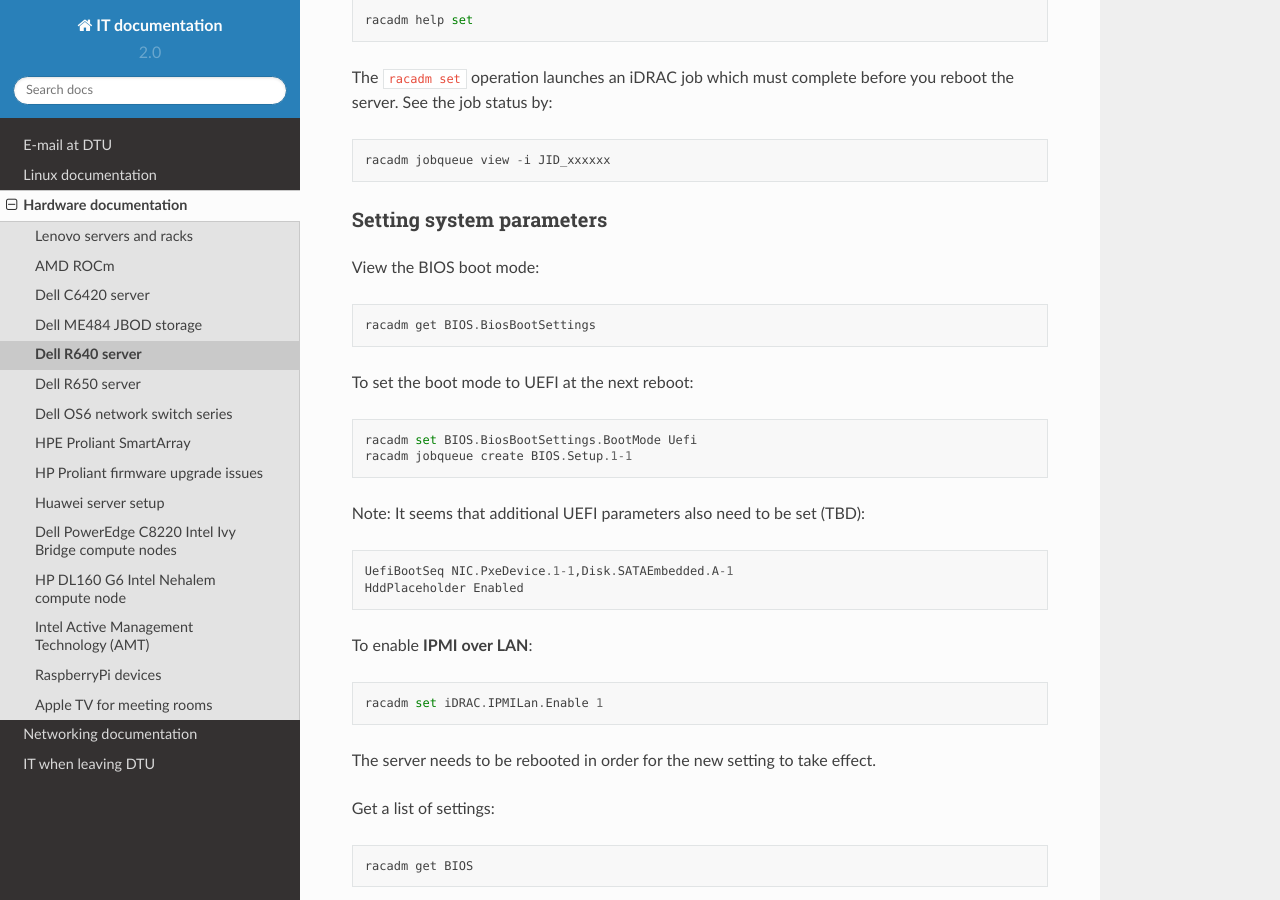
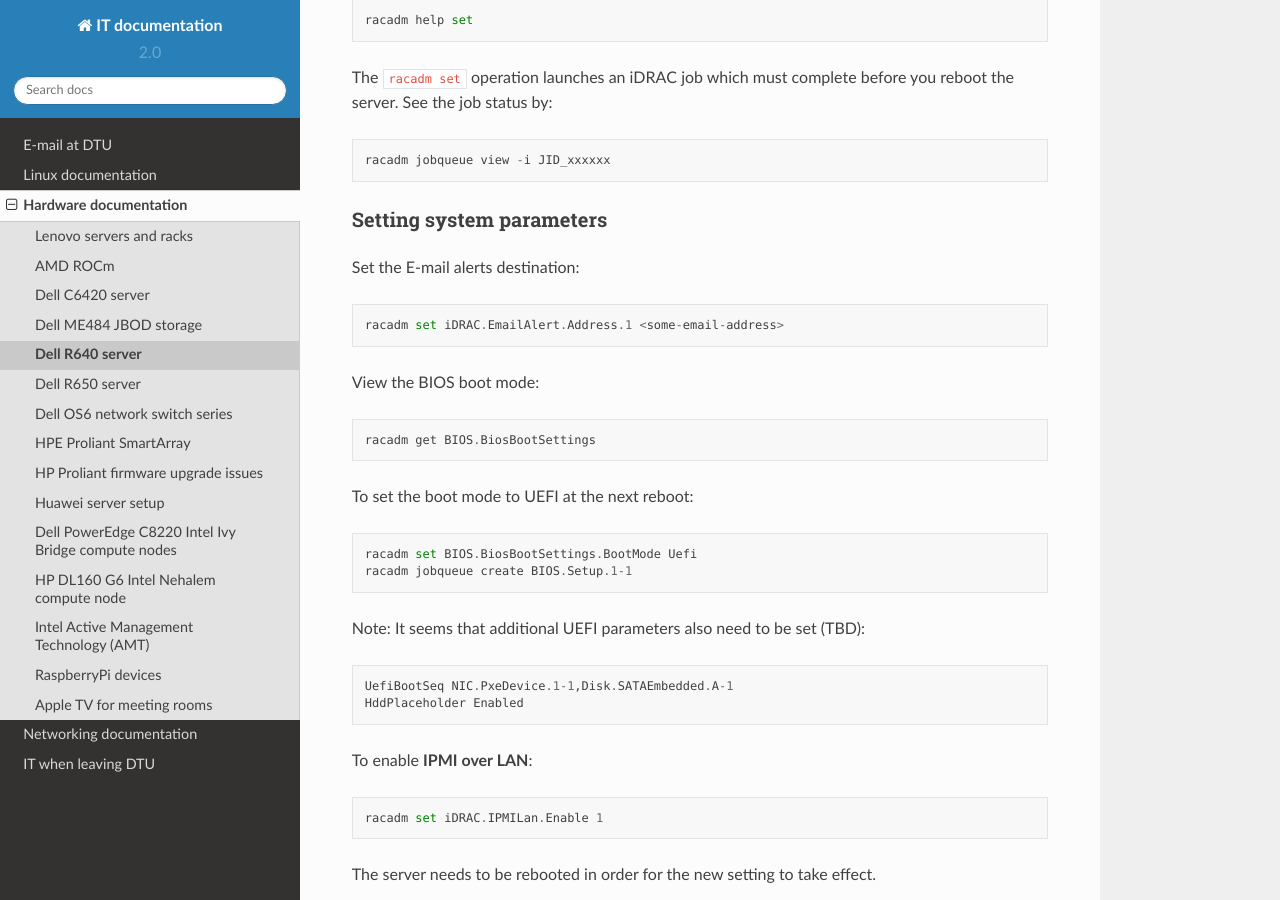
Before and after one commit to OleHolmNielsen/ITwiki, a Sphinx documentation site: the page built from docs/Dell_R640.rst, in a window 1280 px wide and 900 px high, scrolled down 5179 px. Built offline with Sphinx 7.4.7 and the Read the Docs theme 2.0.0, drawn with Linux system fonts in a browser that asks for light colours.

Commit message:
Set the E-mail alerts destination

```diff
--- a/docs/Dell_R640.rst
+++ b/docs/Dell_R640.rst
@@ -185,6 +185,10 @@ See the job status by::
 
 Setting system parameters
 -------------------------
+
+Set the E-mail alerts destination::
+
+  racadm set iDRAC.EmailAlert.Address.1 <some-email-address>
 
 View the BIOS boot mode::
 
```
